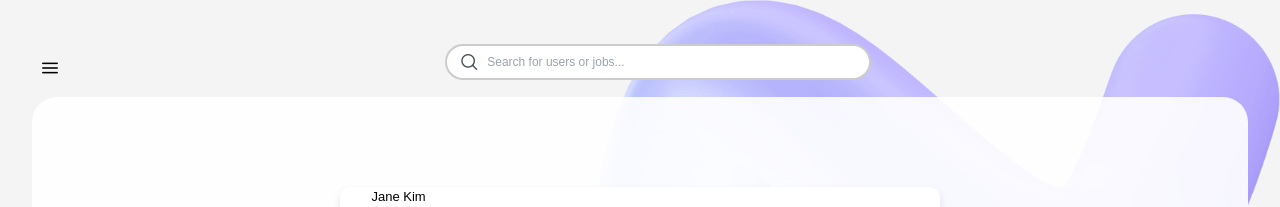
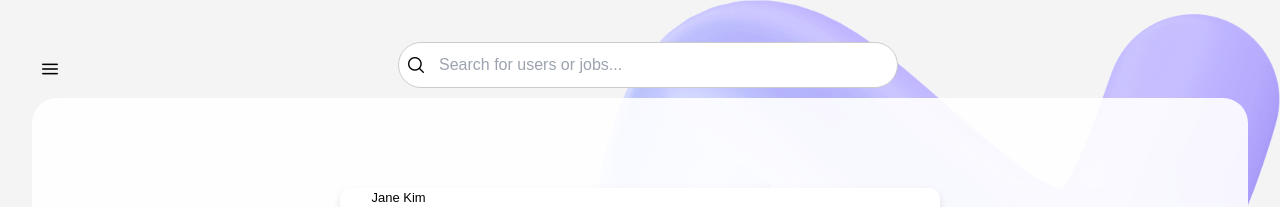
Before and after one commit to SENZAGlobalClassroom/UCVME, a Vue app in the folder app/view/: page / in a window 1280 px wide. Shown: the top 207 px of the page. Built offline with nearby package versions, Linux system fonts and the light colour scheme; grey boxes are pictures that could not be loaded; a web font is replaced by a local one.

Commit message:
refactored home page to extract the top bar as a component/ added routing

```diff
--- a/app/view/src/components/Home.vue
+++ b/app/view/src/components/Home.vue
@@ -1,67 +1,6 @@
-<script setup>
-import { RouterLink, RouterView } from 'vue-router'
-
-import { ref } from 'vue'
-
-import { likedPosts } from '@/store';
-
-const isMenuVisible = ref(false)
-
-const toggleMenu = () => {
-  isMenuVisible.value = !isMenuVisible.value
-}
-
-const posts = ref([
-  {
-    id: 1,
-    name: 'Jane Kim',
-    title: 'Looking for a gardener',
-    date: 'Needed for 22/04/2024, 16:00',
-    description: 'Hi, I am a mom of two and need someone to clean up the garden and plant some of the flowers I have bought. Swipe for pictures of my garden and how I want it to look like.'
-  },
-  {
-    id: 2,
-    name: 'Hoexeng Park',
-    title: 'Tutor Needed for High School Math',
-    date: 'Starting May 2024',
-    description: 'Seeking an experienced math tutor for my high schooler, focusing on algebra and geometry. Preferably twice a week after school hours. Looking for someone patient and engaging.'
-  }
-  // Add more posts here as needed
-]);
-
-function likePost(post) {
-  if (!likedPosts.value.some(likedPost => likedPost.id === post.id)) {
-    likedPosts.value.push(post);
-    console.log('Post liked:', post);
-    console.log('All liked posts:', likedPosts.value);
-  }
-}
-</script>
-
 <template>
   <div class="page-background">
-    <div class="navbar">
-      <!-- Search Bar -->
-      <div class="search-container">
-        <i class="pi pi-search search-icon"></i>
-        <input type="text" placeholder="Search for users or jobs...">
-      </div>
-
-      <!-- Hamburger Menu Icon -->
-      <div class="hamburger-menu" @click="toggleMenu">
-        <i class="pi pi-bars"></i>
-      </div>
-
-      <!-- Dropdown Menu -->
-      <div class="dropdown-menu" v-if="isMenuVisible">
-        <ul>
-          <li><a href="#">Option 1</a></li>
-          <li><a href="#">Option 2</a></li>
-          <li><a href="#">Option 3</a></li>
-        </ul>
-      </div>
-    </div>
-
+    <TopBar></TopBar>
     <ScrollPanel style="width: 100%; height: 80dvh" class="posts-background">
       <div class="post-upload-container">
         <div class="post-upload-card">
@@ -111,78 +50,39 @@ function likePost(post) {
   </div>
 </template>
 
+<script setup>
+import { RouterLink, RouterView, useRouter } from 'vue-router'
+import { ref } from 'vue'
+import { likedPosts } from '@/store';
 
+const posts = ref([
+  {
+    id: 1,
+    name: 'Jane Kim',
+    title: 'Looking for a gardener',
+    date: 'Needed for 22/04/2024, 16:00',
+    description: 'Hi, I am a mom of two and need someone to clean up the garden and plant some of the flowers I have bought. Swipe for pictures of my garden and how I want it to look like.'
+  },
+  {
+    id: 2,
+    name: 'Hoexeng Park',
+    title: 'Tutor Needed for High School Math',
+    date: 'Starting May 2024',
+    description: 'Seeking an experienced math tutor for my high schooler, focusing on algebra and geometry. Preferably twice a week after school hours. Looking for someone patient and engaging.'
+  }
+  // Add more posts here as needed
+]);
+
+function likePost(post) {
+  if (!likedPosts.value.some(likedPost => likedPost.id === post.id)) {
+    likedPosts.value.push(post);
+    console.log('Post liked:', post);
+    console.log('All liked posts:', likedPosts.value);
+  }
+}
+</script>
 
 <style scoped>
-.navbar {
-  display: flex;
-  justify-content: space-between;
-  position: relative; /* added this to fix the hamburger menu*/
-}
-
-.hamburger-menu {
-  cursor: pointer;
-  padding: 10px;
-  order: 1;
-  font-size: 30px;
-}
-
-.search-container {
-  position: relative;
-  width: 35%;
-  order: 2;
-}
-
-
-.menu-content {
-  display: none;
-  position: absolute;
-  top: 100%;
-  left: 0;
-  background-color: white;
-  width: 100%;
-  box-shadow: 0 8px 16px rgba(0, 0, 0, 0.1);
-}
-
-/* Show the menu when isMenuOpen is true */
-.menu-content[isMenuOpen] {
-  display: block;
-}
-
-.dropdown-menu {
-  position: absolute;
-  top: 100%;
-  left: 0;
-  background-color: white;
-  border: 1px solid #ccc;
-  border-radius: 4px;
-  width: 200px;
-  box-shadow: 0 8px 16px rgba(0, 0, 0, 0.2);
-  z-index: 1001;
-}
-
-.dropdown-menu ul {
-  list-style: none;
-  padding: 0;
-  margin: 0;
-}
-
-.dropdown-menu li a {
-  display: block;
-  padding: 10px;
-  text-decoration: none;
-  color: black;
-  border-bottom: 1px solid #ccc;
-}
-
-.dropdown-menu li:last-child a {
-  border-bottom: none;
-}
-
-.dropdown-menu li a:hover {
-  background-color: #f6f6f6;
-}
-
 .page-background {
   padding: 2rem;
   background-color: #ededed98;
@@ -199,30 +99,6 @@ function likePost(post) {
   border-radius: 25px;
 }
 
-.search-bar-container {
-  display: flex;
-  justify-content: center;
-  margin-top: 20px;
-}
-
-.search-container {
-  position: relative;
-  width: 35%;
-  margin-bottom: 5px;
-  padding-top: 1%;
-  margin-left: auto;
-  margin-right: auto;
-}
-
-.search-container input {
-  width: 100%;
-  padding: 7px 15px 7px 40px;
-  font-size: 0.750rem;
-  border: 2px solid #ccc;
-  border-radius: 25px;
-  outline: none;
-}
-
 .apply-post {
   background-color: #4CAF50;
   color: white;
@@ -230,16 +106,6 @@ function likePost(post) {
 
 .apply-post i {
   margin-right: 5px;
-}
-
-.search-icon {
-  position: absolute;
-  left: 16px;
-  top: 50%;
-  transform: translateY(-75%);
-  color: #495057;
-  z-index: 10;
-  margin-top: 1%;
 }
 
 .post-upload-container {
@@ -273,7 +139,8 @@ function likePost(post) {
   width: 50px;
   height: 50px;
   border-radius: 50%;
-  object-fit: cover; /* Ensures the video covers the area without stretching. */
+  object-fit: cover;
+  /* Ensures the video covers the area without stretching. */
 }
 
 .user-name {
@@ -283,13 +150,16 @@ function likePost(post) {
   color: black;
   padding: 0.5em;
   border-radius: 5px;
-  z-index: 2; /* Make sure it's above the video layer */
-  transform: translateY(-100%); /* Shift it up by its own height */
+  z-index: 2;
+  /* Make sure it's above the video layer */
+  transform: translateY(-100%);
+  /* Shift it up by its own height */
 }
 
 .user-video-container {
   position: relative;
-  flex: 1; /* Adjust the flex value to match the desired width of the video */
+  flex: 1;
+  /* Adjust the flex value to match the desired width of the video */
 }
 
 .post-content h2 {
@@ -315,8 +185,10 @@ function likePost(post) {
   display: flex;
   align-items: center;
   justify-content: center;
-  background-color: #f0f0f0; /* Change the color as needed */
-  color: #333; /* Change text color as needed */
+  background-color: #f0f0f0;
+  /* Change the color as needed */
+  color: #333;
+  /* Change text color as needed */
   padding: 10px 20px;
   border: none;
   border-radius: 5px;
@@ -325,7 +197,8 @@ function likePost(post) {
 }
 
 .save-post:hover {
-  background-color: #e0e0e0; /* Change hover color as needed */
+  background-color: #e0e0e0;
+  /* Change hover color as needed */
 }
 
 .apply-post {
@@ -350,12 +223,14 @@ function likePost(post) {
   box-shadow: 0 4px 8px rgba(0, 0, 0, 0.1);
   border-radius: 10px;
   overflow: hidden;
-  align-items: stretch; /* Ensure the children stretch to fill the card */
+  align-items: stretch;
+  /* Ensure the children stretch to fill the card */
 }
 
 .user-video {
   height: auto;
-  width: 50%; /* Half the width of the post-upload-card */
+  width: 50%;
+  /* Half the width of the post-upload-card */
   border-top-left-radius: 10px;
   border-bottom-left-radius: 10px;
   object-fit: cover;
@@ -366,6 +241,7 @@ function likePost(post) {
   display: flex;
   flex-direction: column;
   justify-content: space-between;
-  padding: 20px; /* Add padding to match the video side */
+  padding: 20px;
+  /* Add padding to match the video side */
 }
 </style>
--- a/app/view/src/components/Likes.vue
+++ b/app/view/src/components/Likes.vue
@@ -5,6 +5,7 @@ console.log(likedPosts.value);
 
 <template>
   <div class="page-background">
+    <TopBar></TopBar>
     <h1>My Likes</h1>
     <div class="posts-background">
       <div class="post-upload-container">
--- /dev/null
+++ b/app/view/src/components/TopBar.vue
@@ -0,0 +1,114 @@
+<template>
+  <div class="navbar">
+    <!-- Hamburger Menu Icon -->
+    <div class="hamburger-menu" @click="toggleMenu">
+      <i class="pi pi-bars"></i>
+    </div>
+
+    <!-- Search Bar -->
+    <div class="search-container">
+      <i class="pi pi-search search-icon"></i>
+      <input type="text" placeholder="Search for users or jobs...">
+    </div>
+
+    <!-- Sidebar Menu -->
+    <Sidebar v-model:visible="visible" position="left">
+      <div class="sidebar-logo">
+        <img @click="goToHomePage" style="  max-width: 10rem; height: auto; cursor: pointer;"
+          src="/src/assets/UCVME_logo-removebg-preview.png" alt="UCVME Logo" class="logo-img" />
+      </div>
+
+      <ul class="sidebar-links">
+        <li><a href="javascript:void(0)" @click="goToSettingsPage">Settings Page</a></li>
+        <li><a href="javascript:void(0)" @click="goToHelpPage">Help Page</a></li>
+        <li><a href="javascript:void(0)">Option 3</a></li>
+      </ul>
+    </Sidebar>
+  </div>
+</template>
+
+<script setup>
+import { ref } from 'vue';
+import { useRouter } from 'vue-router';
+
+const visible = ref(false);
+const router = useRouter();
+
+const toggleMenu = () => {
+  visible.value = !visible.value;
+};
+
+const goToSettingsPage = () => {
+  router.push({ name: 'SettingView' });
+  visible.value = false;
+};
+
+const goToHelpPage = () => {
+  router.push({ name: 'HelpView' });
+  visible.value = false;
+};
+
+const goToHomePage = () => {
+  router.push({ name: 'Home' });
+  visible.value = false;
+};
+</script>
+
+<style scoped>
+.navbar {
+  display: flex;
+  align-items: center;
+  justify-content: space-between;
+  padding: 10px;
+}
+
+.hamburger-menu {
+  cursor: pointer;
+  font-size: 30px;
+}
+
+.search-container {
+  position: relative;
+  flex-grow: 1;
+  max-width: 500px;
+  margin: 0 auto;
+}
+
+.search-icon {
+  position: absolute;
+  left: 10px;
+  top: 50%;
+  transform: translateY(-50%);
+}
+
+.search-container input {
+  width: 100%;
+  padding: 10px 10px 10px 40px;
+  border-radius: 25px;
+  border: 1px solid #ccc;
+  outline: none;
+}
+
+.sidebar-logo {
+  text-align: center;
+  margin-bottom: 20px;
+}
+
+
+.sidebar-links li {
+  list-style-type: none;
+  margin: 5px 0;
+}
+
+.sidebar-links li a {
+  display: block;
+  padding: 10px;
+  color: black;
+  text-decoration: none;
+  transition: background-color 0.3s;
+}
+
+.sidebar-links li a:hover {
+  background-color: #f6f6f6;
+}
+</style>
--- a/app/view/src/main.js
+++ b/app/view/src/main.js
@@ -18,6 +18,7 @@ import FloatLabel from 'primevue/floatlabel';
 import Card from 'primevue/card';
 import Footer from './components/Footer.vue';
 import TopBarFT from './components/topBarFirstTime.vue';
+import TopBar from './components/TopBar.vue';
 import Steps from 'primevue/steps';
 import InputMask from 'primevue/inputmask';
 import Stepper from 'primevue/stepper';
@@ -32,6 +33,7 @@ import Dialog from 'primevue/dialog';
 import ToggleButton from 'primevue/togglebutton';
 import ConfirmDialog from 'primevue/confirmdialog';
 import Toast from 'primevue/toast';
+import Sidebar from 'primevue/sidebar';
 
 const app = createApp(App)
 
@@ -56,6 +58,8 @@ app.component('Dialog', Dialog);
 app.component('ToggleButton', ToggleButton);
 app.component('ConfirmDialog', ConfirmDialog);
 app.component('Toast', Toast);
+app.component('TopBar', TopBar);
+app.component('Sidebar', Sidebar);
 
 app.use(router)
 app.use(PrimeVue);
--- a/app/view/src/router/index.js
+++ b/app/view/src/router/index.js
@@ -8,6 +8,7 @@ import WalletView from '../views/WalletView.vue'
 import HelpView from '../views/HelpView.vue'
 import SettingView from '../views/SettingView.vue'
 import LikesView from '../views/LikesView.vue'
+import AddPostView from '../views/AddPostView.vue'
 
 
 const router = createRouter({
@@ -62,6 +63,11 @@ const router = createRouter({
       path: '/likes',
       name: 'LikesView',
       component: LikesView
+    },
+    {
+      path: '/addpost',
+      name: 'AddPostView',
+      component: AddPostView
     }
     // {
     //   path: '/about',
--- a/app/view/src/views/AddPostView.vue
+++ b/app/view/src/views/AddPostView.vue
@@ -1,5 +1,6 @@
 <template>
     <div class="gray-background">
+        <TopBar></TopBar>
         <Card style="min-height: 80dvh; padding: 2rem; ">
             <template #header>
                 <h3 class="post-heading">Post a new job</h3>
--- a/app/view/src/views/CVView.vue
+++ b/app/view/src/views/CVView.vue
@@ -1,6 +1,6 @@
 <template>
   <div class="gray-background">
-    <!-- top bar needs to be added -->
+    <TopBar></TopBar>
     <Card class="card-container">
       <template #content>
       <CVInfo></CVInfo>
--- a/app/view/src/views/HelpView.vue
+++ b/app/view/src/views/HelpView.vue
@@ -3,7 +3,7 @@
       <title>Help Centre</title>
     </head>
     <div class="gray-background">
-      <TopBarFT></TopBarFT>
+      <TopBar></TopBar>
         <div class="helpForm centered">
             <HelpForm @submit="handleHelpForm" />
         </div>
@@ -14,7 +14,6 @@
 
 <script>
   import HelpForm from '@/components/HelpForm.vue';
-
   import { ref } from 'vue';
   import { useRouter } from 'vue-router';
 
--- a/app/view/src/views/SettingView.vue
+++ b/app/view/src/views/SettingView.vue
@@ -1,6 +1,7 @@
 <template>
+    <TopBar/>
+
   <div class="setting-view">
-    <TopBarFT/>
 
     <div class="form-container">
       <SettingForm @submit-form="handleSettingChange" />
--- a/app/view/src/views/WalletView.vue
+++ b/app/view/src/views/WalletView.vue
@@ -1,6 +1,6 @@
 <template>
     <div class="gray-background">
-        <!-- need to add top bar -->
+        <TopBar></TopBar>
         <Card class="card-container">
             <template #header>
                 <h3>Saved CVs</h3>
```
Also changed, not shown: app/view/src/components/Sidebar.vue (deleted, +0 -24 lines).
